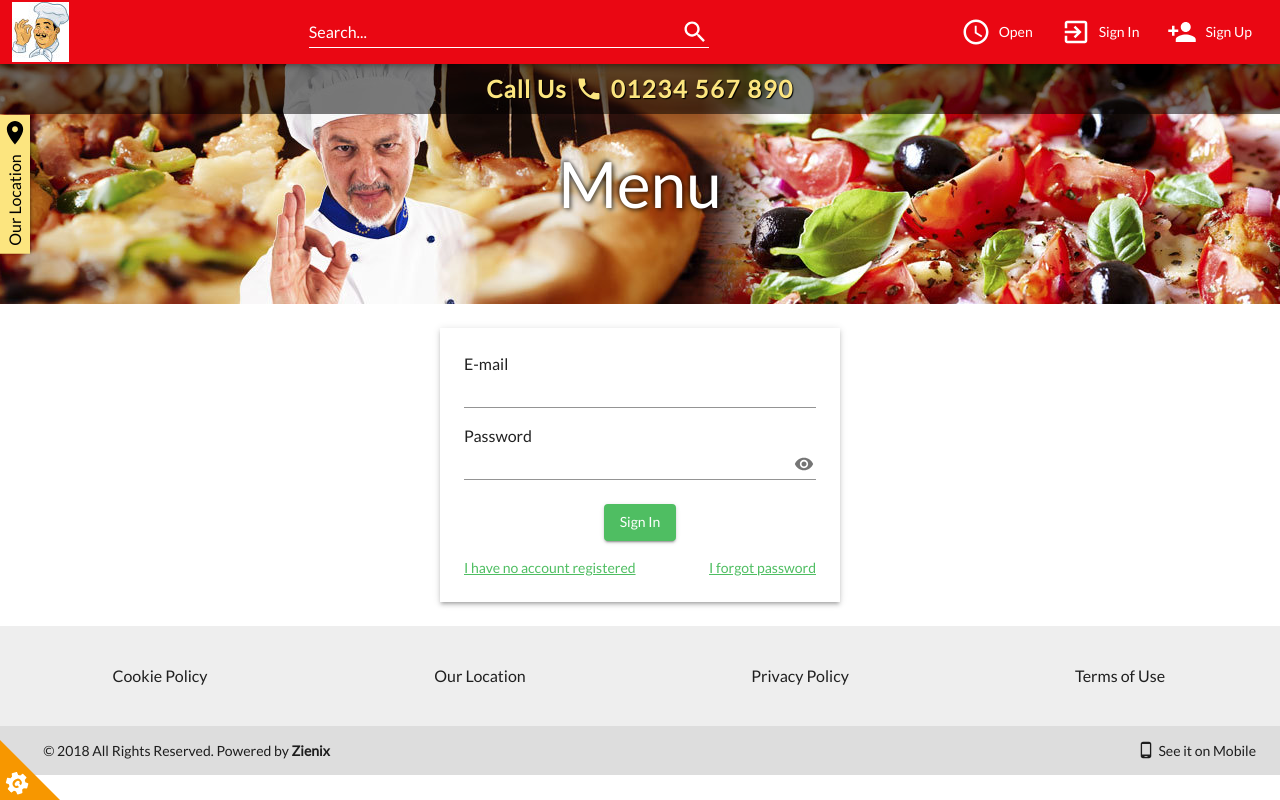
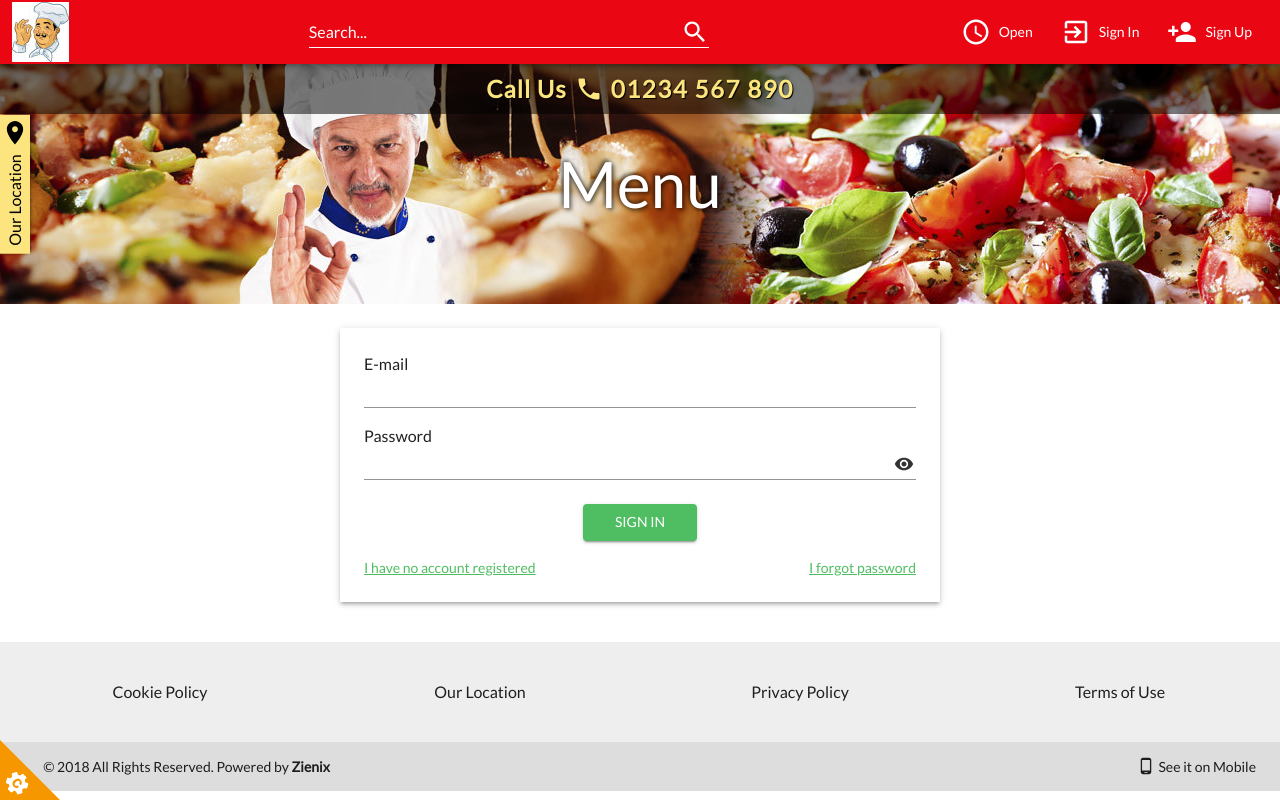
Before and after one commit to icedev214/eyas-food-ordering-site, a React (Create React App) app: page /signin in a window 1280 px wide. Built offline with nearby package versions, Linux system fonts and the light colour scheme.

Commit message:
Fix sign in page style

```diff
--- a/src/pages/SignIn.js
+++ b/src/pages/SignIn.js
@@ -31,9 +31,16 @@ const SignIn = () => {
 
   return (
     <Box
-      sx={{ display: "flex", alignItems: "center", justifyContent: "center" }}
+      sx={{
+        display: "flex",
+        alignItems: "center",
+        justifyContent: "center",
+        px: 10,
+        py: 3,
+        mb: 2,
+      }}
     >
-      <Card sx={{ minWidth: 400, borderRadius: 0, m: 3 }} elevation={3}>
+      <Card sx={{ flexGrow: 1, maxWidth: 600, borderRadius: 0 }} elevation={3}>
         <CardContent sx={{ p: 3 }}>
           <Typography sx={{ fontSize: 16 }}>E-mail</Typography>
           <TextField variant="standard" color="green" fullWidth></TextField>
@@ -55,11 +62,12 @@ const SignIn = () => {
                     }}
                     edge="end"
                     size="small"
+                    disableRipple
                   >
                     {showPassword ? (
-                      <VisibilityOff sx={{ fontSize: 20 }} />
+                      <VisibilityOff sx={{ color: "#333333", fontSize: 20 }} />
                     ) : (
-                      <Visibility sx={{ fontSize: 20 }} />
+                      <Visibility sx={{ color: "#333333", fontSize: 20 }} />
                     )}
                   </IconButton>
                 </InputAdornment>
@@ -74,8 +82,12 @@ const SignIn = () => {
               mt: 3,
             }}
           >
-            <Button variant="contained" color="green" sx={{ color: "white" }}>
-              Sign In
+            <Button
+              variant="contained"
+              color="green"
+              sx={{ color: "white", px: 4 }}
+            >
+              SIGN IN
             </Button>
           </Box>
           <Box sx={{ display: "flex", alignItems: "center", mt: 2 }}>
```
